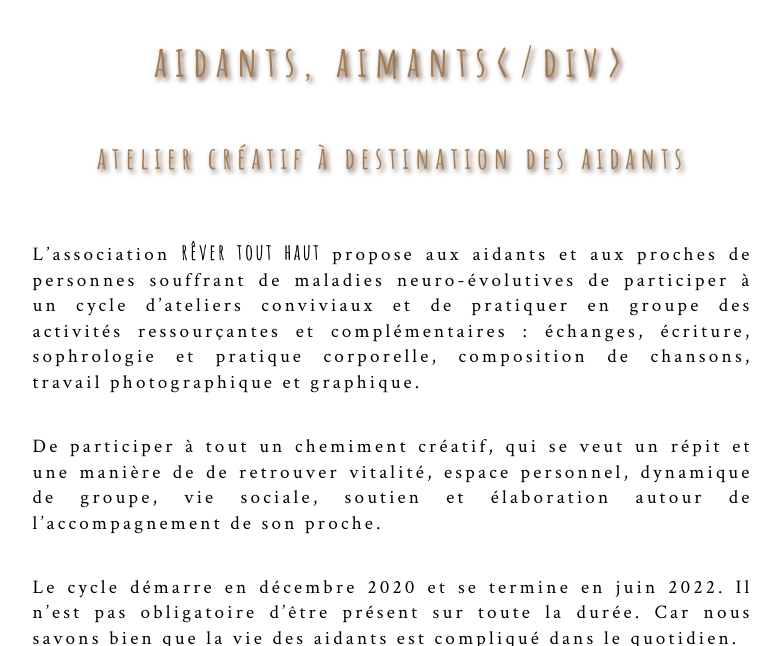
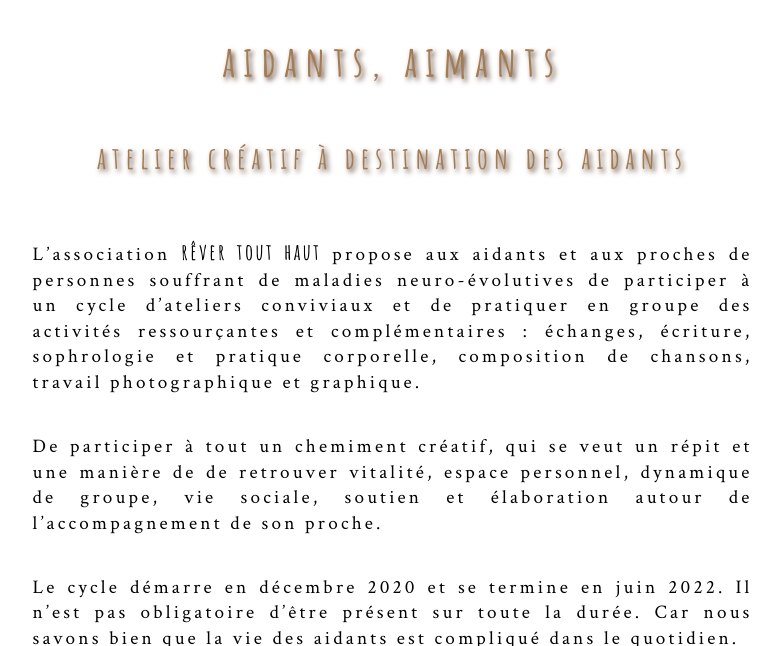
Before and after one commit to leshnik/revertouthaut, a Jekyll site: the page built from aidants-aimants.md, in a window 1280 px wide and 900 px high, cut to the strip 254-900 px from the top of the window. Shown: the whole strip, without its empty margins (224-1004 px from the left). Built offline with Jekyll 4.4.1, drawn with Linux system fonts in a browser that asks for light colours.

Commit message:
erase stray /div tag

```diff
--- a/aidants-aimants.md
+++ b/aidants-aimants.md
@@ -5,7 +5,7 @@ summary: Un temps de répit pour aidants familiaux. Ateliers créatifs gratuits
 tags: [aidants, journée nationale des aidants]
 ---
 
-<h1>aidants, aimants</div>
+<h1>aidants, aimants</h1>
 <h2>atelier créatif à destination des aidants</h2>
 <p class="intro-text">L’association <span class="rever-typog">rêver tout haut</span> propose aux aidants et aux proches de personnes souffrant de maladies neuro-évolutives de participer à un cycle d’ateliers conviviaux et de pratiquer en groupe des activités ressourçantes et complémentaires : échanges, écriture, sophrologie et pratique corporelle, composition de chansons, travail photographique et graphique.</p>
 <p class="intro-text">De participer à tout un chemiment créatif, qui se veut un répit et une manière de de retrouver vitalité, espace personnel, dynamique de groupe, vie sociale, soutien et élaboration autour de l’accompagnement de son proche.
```
